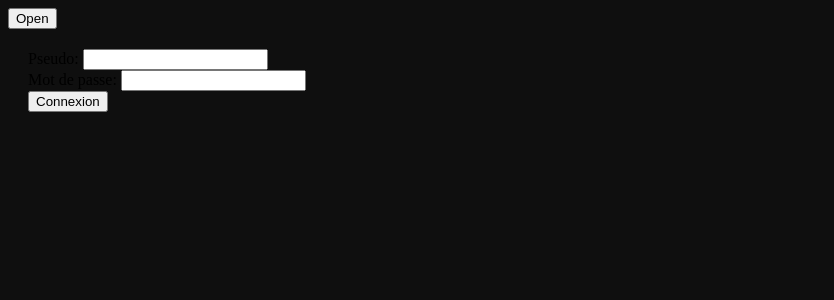
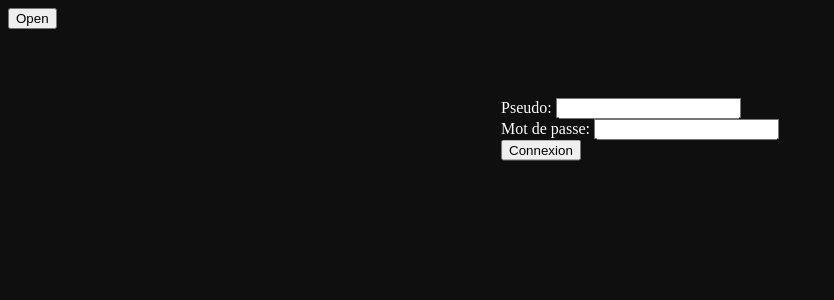
Before and after one commit to Monodia3007/projet2_terminal, a PHP site: page /Projet/connexion.php in a window 1280 px wide. Shown: the top 300 px of the page, without its empty margins (0-834 px from the left). Run offline with PHP 8.4, Linux system fonts and the light colour scheme.

Commit message:
Add files via upload

```diff
--- a/CSS/style.css
+++ b/CSS/style.css
@@ -1,7 +1,7 @@
 body{
     background-color: #0f0f0f;
 }
-p,h1{
+.white_text{
     color: #ffffff;
 }
 /* The side navigation menu */
@@ -12,7 +12,7 @@ p,h1{
   z-index: 1; /* Stay on top */
   top: 0; /* Stay at the top */
   left: 0;
-    background-color: #111; /* Black*/
+  background-color: rgb(50, 50, 50); /* Black*/
   overflow-x: hidden; /* Disable horizontal scroll */
   padding-top: 60px; /* Place content 60px from the top */
   transition: 0.5s; /* 0.5 second transition effect to slide in the sidenav */
@@ -48,8 +48,15 @@ p,h1{
   padding: 20px;
 }
 
-  /* On smaller screens, where height is less than 450px, change the style of the sidenav (less padding and a smaller font size) */
-  @media screen and (max-height: 450px) {
-    .sidenav {padding-top: 15px;}
-    .sidenav a {font-size: 18px;}
+.form_center {
+  position: relative;
+  width:100%;
+  height:10em;
 }
+
+.form_center form {
+  position: absolute;
+  top: 50%;
+  left: 50%;
+  transform: translate(-50%,-50%);
+}
```
Lines whose indentation alone changed are shown as unchanged.
